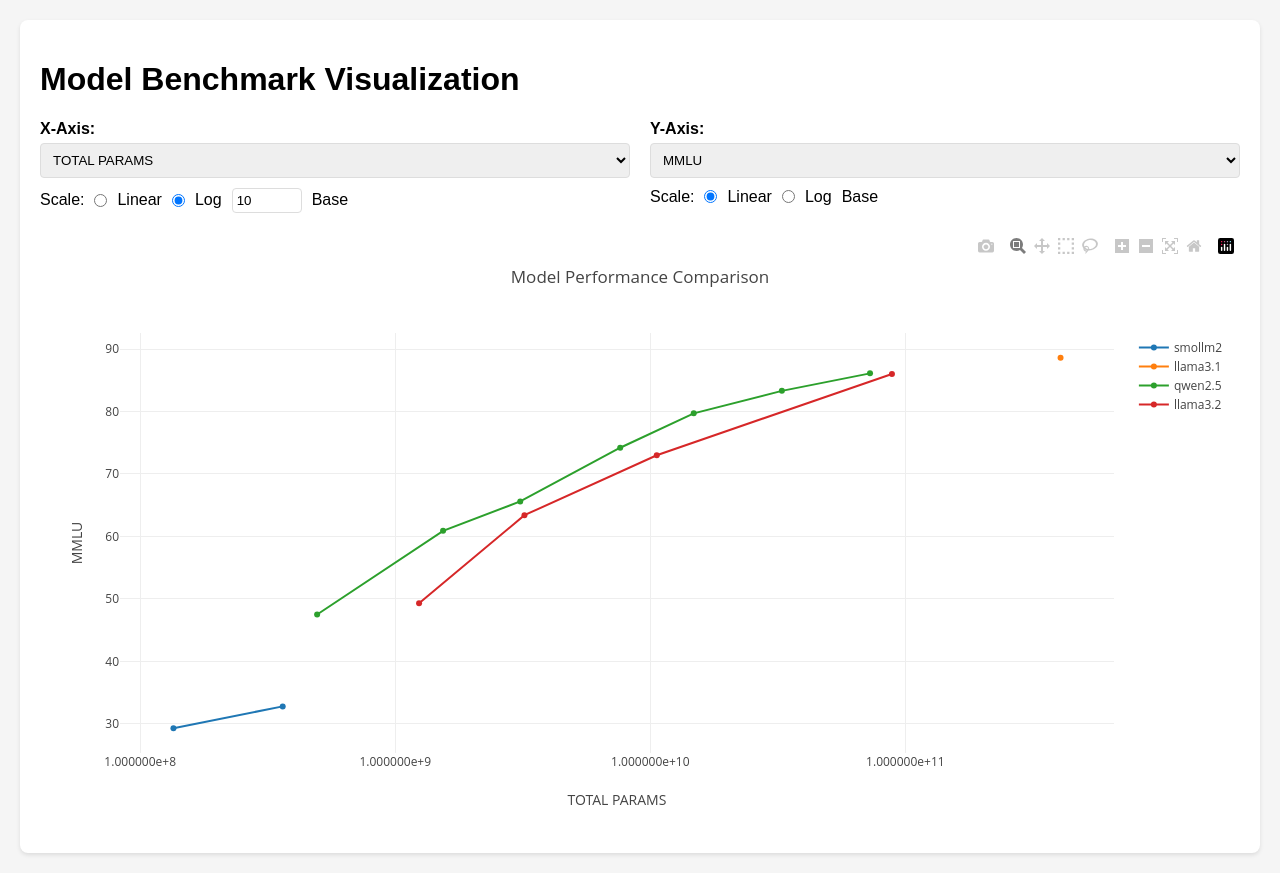
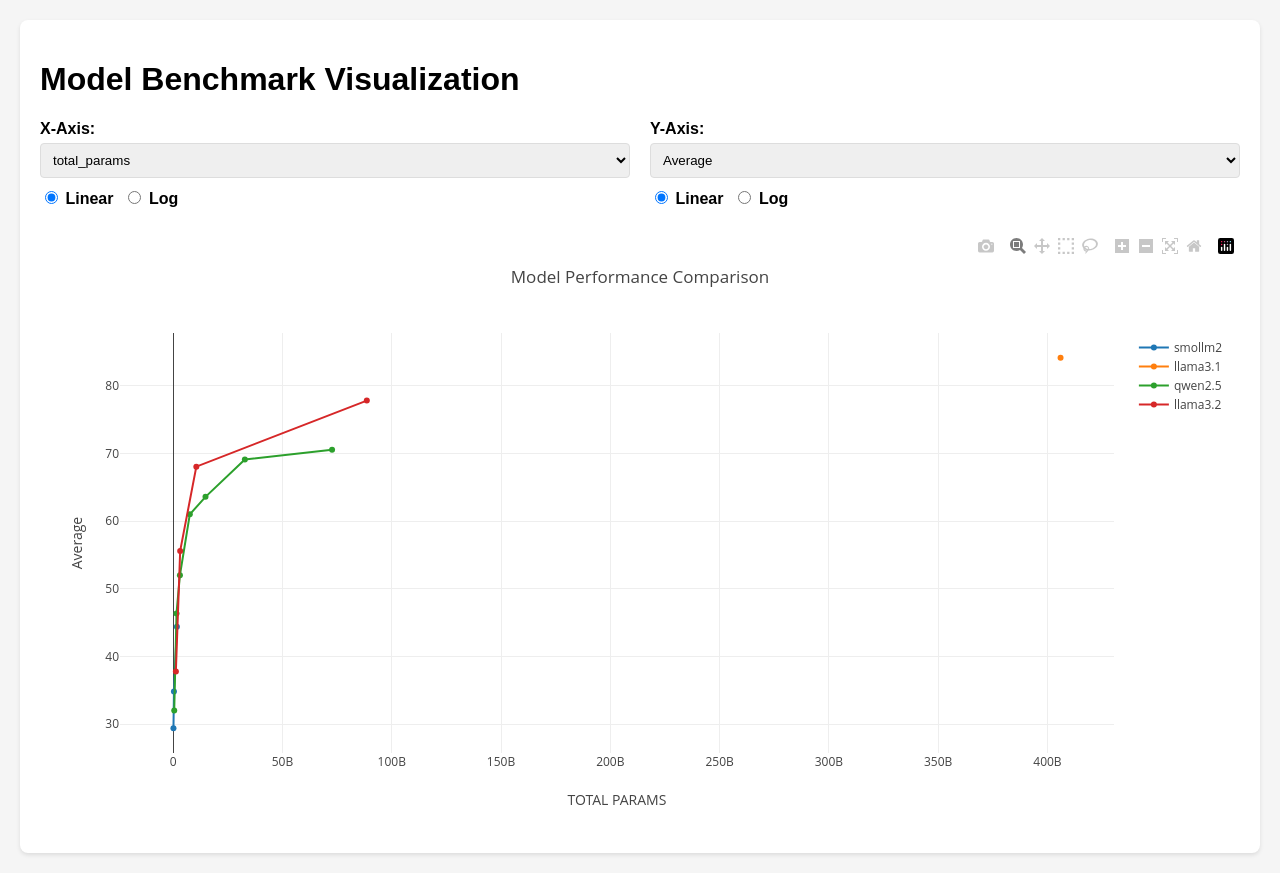
Before and after one commit to hg0428/New-LLM-Benchmark-Graph, a Flask app: page / in a window 1280 px wide. Run offline with Flask 3, Linux system fonts and the light colour scheme; some libraries are stand-ins or nearby versions.

Commit message:
update to add average

```diff
--- a/app.py
+++ b/app.py
@@ -3,6 +3,7 @@ import json
 import os
 import pandas as pd
 import re
+import glob
 
 app = Flask(__name__)
 
@@ -14,20 +15,21 @@ def load_model_data():
         if filename.endswith(".json"):
             with open(os.path.join(models_dir, filename), "r") as f:
                 model_data = json.load(f)
+                # Calculate average of all benchmarks
+                if 'benchmarks' in model_data:
+                    benchmark_values = [v for v in model_data['benchmarks'].values() if v is not None]
+                    if benchmark_values:
+                        model_data['benchmarks']['Average'] = sum(benchmark_values) / len(benchmark_values)
                 models_data.append(model_data)
     return models_data
 
 
 def get_available_metrics():
-    models_data = load_model_data()
-    if not models_data:
-        return {"parameters": [], "benchmarks": []}
-
-    # Get all unique parameter and benchmark keys
+    models = load_model_data()
     parameters = set()
     benchmarks = set()
 
-    for model in models_data:
+    for model in models:
         if "parameters" in model:
             parameters.update(model["parameters"].keys())
         if "benchmarks" in model:
@@ -35,7 +37,7 @@ def get_available_metrics():
 
     return {
         "parameters": sorted(list(parameters)),
-        "benchmarks": sorted(list(benchmarks))
+        "benchmarks": sorted(list(benchmarks), key=lambda x: (x != 'Average', x))
     }
 
 
@@ -51,53 +53,24 @@ def index():
 
 @app.route("/api/models")
 def get_models():
-    models_dir = os.path.join(os.path.dirname(__file__), 'models')
     models = []
+    models_dir = os.path.join(os.path.dirname(__file__), "models")
     for filename in os.listdir(models_dir):
-        if filename.endswith('.json'):
+        if filename.endswith(".json"):
             with open(os.path.join(models_dir, filename)) as f:
                 model_data = json.load(f)
-
-                # Normalize benchmark keys while preserving original display names
+                # Calculate average of all benchmarks
                 if 'benchmarks' in model_data:
-                    normalized_benchmarks = {}
-                    for key, value in model_data['benchmarks'].items():
-                        normalized_key = normalize_key(key)
-                        # Use the first encountered version of the benchmark name as display name
-                        if normalized_key not in normalized_benchmarks:
-                            normalized_benchmarks[key] = value
-                        else:
-                            # If we find a duplicate (normalized) key, keep the value but don't add a new key
-                            continue
-                    model_data['benchmarks'] = normalized_benchmarks
-
+                    benchmark_values = [float(v) for v in model_data['benchmarks'].values() if v is not None and str(v).replace('.', '').isdigit()]
+                    if benchmark_values:
+                        model_data['benchmarks']['Average'] = round(sum(benchmark_values) / len(benchmark_values), 2)
                 models.append(model_data)
     return jsonify(models)
 
 
 @app.route('/api/metrics')
-def get_available_metrics():
-    models_dir = os.path.join(os.path.dirname(__file__), 'models')
-    parameters = set()
-    benchmarks = {}  # Use dict to store normalized key -> display name mapping
-
-    for filename in os.listdir(models_dir):
-        if filename.endswith('.json'):
-            with open(os.path.join(models_dir, filename)) as f:
-                model_data = json.load(f)
-                if 'parameters' in model_data:
-                    parameters.update(model_data['parameters'].keys())
-                if 'benchmarks' in model_data:
-                    for benchmark in model_data['benchmarks'].keys():
-                        normalized_key = normalize_key(benchmark)
-                        # Store the first encountered version as the display name
-                        if normalized_key not in benchmarks:
-                            benchmarks[normalized_key] = benchmark
-
-    return jsonify({
-        'parameters': sorted(list(parameters)),
-        'benchmarks': sorted(list(benchmarks.values()))  # Return display names
-    })
+def metrics():
+    return jsonify(get_available_metrics())
 
 
 if __name__ == "__main__":
--- a/templates/index.html
+++ b/templates/index.html
@@ -28,20 +28,11 @@
 				flex: 1;
 				min-width: 200px;
 			}
-			.scale-controls {
+			.scale-control {
 				display: flex;
 				gap: 10px;
 				align-items: center;
 				margin-top: 10px;
-			}
-			.scale-controls input[type="number"] {
-				width: 60px;
-				padding: 4px;
-				border-radius: 4px;
-				border: 1px solid #ddd;
-			}
-			.scale-controls input[type="radio"] {
-				margin: 0;
 			}
 			select {
 				width: 100%;
@@ -54,20 +45,9 @@
 				margin-bottom: 5px;
 				font-weight: bold;
 			}
-			.radio-label {
-				font-weight: normal;
-				margin: 0;
-				display: inline;
-			}
 			#plot {
 				width: 100%;
 				height: 600px;
-			}
-			.base-input {
-				display: none;
-			}
-			.base-input.visible {
-				display: inline-block;
 			}
 		</style>
 	</head>
@@ -78,27 +58,17 @@
 				<div class="control-group">
 					<label for="x-axis">X-Axis:</label>
 					<select id="x-axis"></select>
-					<div class="scale-controls">
-						<span>Scale:</span>
-						<input type="radio" name="x-scale" value="linear" id="x-linear">
-						<label class="radio-label" for="x-linear">Linear</label>
-						<input type="radio" name="x-scale" value="log" id="x-log" checked>
-						<label class="radio-label" for="x-log">Log</label>
-						<input type="number" id="x-base" class="base-input visible" value="10" min="2" step="any">
-						<label class="radio-label" for="x-base">Base</label>
+					<div class="scale-control">
+						<label><input type="radio" name="x-scale" value="linear" checked> Linear</label>
+						<label><input type="radio" name="x-scale" value="log"> Log</label>
 					</div>
 				</div>
 				<div class="control-group">
 					<label for="y-axis">Y-Axis:</label>
 					<select id="y-axis"></select>
-					<div class="scale-controls">
-						<span>Scale:</span>
-						<input type="radio" name="y-scale" value="linear" id="y-linear" checked>
-						<label class="radio-label" for="y-linear">Linear</label>
-						<input type="radio" name="y-scale" value="log" id="y-log">
-						<label class="radio-label" for="y-log">Log</label>
-						<input type="number" id="y-base" class="base-input" value="10" min="2" step="any">
-						<label class="radio-label" for="y-base">Base</label>
+					<div class="scale-control">
+						<label><input type="radio" name="y-scale" value="linear" checked> Linear</label>
+						<label><input type="radio" name="y-scale" value="log"> Log</label>
 					</div>
 				</div>
 			</div>
@@ -124,58 +94,46 @@
 			}
 
             function populateAxisOptions() {
-                $.getJSON("/api/models", function(data) {
-                    const xAxis = $("#x-axis");
-                    const yAxis = $("#y-axis");
+                $.getJSON("/api/metrics", function (data) {
+                    const xSelect = $("#x-axis");
+                    const ySelect = $("#y-axis");
 
                     // Clear existing options
-                    xAxis.empty();
-                    yAxis.empty();
-
-                    // Get all unique parameter and benchmark keys
-                    const parameters = new Set();
-                    const benchmarks = new Set();
-
-                    data.forEach(model => {
-                        // Add parameters
-                        if (model.parameters) {
-                            Object.keys(model.parameters).forEach(param => parameters.add(param));
-                        }
-                        // Add benchmarks
-                        if (model.benchmarks) {
-                            Object.keys(model.benchmarks).forEach(benchmark => benchmarks.add(benchmark));
-                        }
-                    });
+                    xSelect.empty();
+                    ySelect.empty();
 
                     // Add parameter options to x-axis
-                    Array.from(parameters).sort().forEach(param => {
-                        xAxis.append(
-                            $("<option>", {
-                                value: `parameters.${param}`,
-                                text: param.replace(/_/g, " ").toUpperCase()
-                            })
-                        );
-                    });
+                    if (data.parameters) {
+                        const paramGroup = $("<optgroup label='Parameters'>");
+                        data.parameters.forEach(param => {
+                            paramGroup.append($("<option>").val(`parameters.${param}`).text(param));
+                        });
+                        xSelect.append(paramGroup);
+                    }
 
                     // Add benchmark options to y-axis
-                    Array.from(benchmarks).sort().forEach(benchmark => {
-                        yAxis.append(
-                            $("<option>", {
-                                value: `benchmarks.${benchmark}`,
-                                text: benchmark
-                            })
-                        );
-                    });
-
-                    // Select default options if available
-                    if (parameters.has("total_params")) {
-                        xAxis.val("parameters.total_params");
-                    }
-                    if (benchmarks.has("MMLU")) {
-                        yAxis.val("benchmarks.MMLU");
+                    if (data.benchmarks) {
+                        const benchGroup = $("<optgroup label='Benchmarks'>");
+                        // Add Average first
+                        if (data.benchmarks.includes('Average')) {
+                            benchGroup.append($("<option>").val('benchmarks.Average').text('Average'));
+                        }
+                        // Add other benchmarks
+                        data.benchmarks.filter(b => b !== 'Average').sort().forEach(benchmark => {
+                            benchGroup.append($("<option>").val(`benchmarks.${benchmark}`).text(benchmark));
+                        });
+                        ySelect.append(benchGroup);
                     }
 
-                    // Trigger initial plot
+                    // Set default selections
+                    if (xSelect.find("option").length > 0) {
+                        xSelect.val("parameters.total_params");
+                    }
+                    if (ySelect.find("option").length > 0) {
+                        ySelect.val("benchmarks.Average");
+                    }
+
+                    // Trigger plot update
                     updatePlot();
                 });
             }
@@ -187,18 +145,16 @@
 
 					if (!xAxis || !yAxis) return;
 
-					// Get scale types and bases
+					// Get scale types
 					const xScale = $('input[name="x-scale"]:checked').val();
 					const yScale = $('input[name="y-scale"]:checked').val();
-					const xBase = parseFloat($("#x-base").val()) || 10;
-					const yBase = parseFloat($("#y-base").val()) || 10;
 
 					// Group models by family
 					const modelFamilies = {};
 					data.forEach((model) => {
 						if (!modelFamilies[model.model_family]) {
 							modelFamilies[model.model_family] = {
-								points: [], // Store all points for sorting
+								points: [],
 								name: model.model_family,
 								mode: "lines+markers",
 								type: "scatter",
@@ -221,9 +177,7 @@
 
 					// Convert grouped points into sorted traces
 					const traces = Object.values(modelFamilies).map(family => {
-						// Sort points by x value
 						family.points.sort((a, b) => a.x - b.x);
-
 						return {
 							x: family.points.map(p => p.x),
 							y: family.points.map(p => p.y),
@@ -239,51 +193,17 @@
 						title: "Model Performance Comparison",
 						xaxis: {
 							title: xAxis.split(".").pop().replace(/_/g, " ").toUpperCase(),
-							type: xScale,
-							...(xScale === 'log' && {
-								dtick: Math.log10(xBase),
-								tickformat: "e",
-								exponentformat: "power"
-							})
+							type: xScale
 						},
 						yaxis: {
 							title: yAxis.split(".").pop(),
-							type: yScale,
-							...(yScale === 'log' && {
-								dtick: Math.log10(yBase),
-								tickformat: "e",
-								exponentformat: "power"
-							})
+							type: yScale
 						},
 						hovermode: "closest",
 						showlegend: true
 					};
 
-					Plotly.newPlot("plot", traces, layout, {
-						responsive: true,
-						...(xScale === 'log' && { logBase: xBase }),
-						...(yScale === 'log' && { logBase: yBase })
-					});
-				});
-			}
-
-			// Toggle base input visibility and add input event handlers
-			function updateBaseInputVisibility() {
-				const xBaseInput = $('#x-base');
-				const yBaseInput = $('#y-base');
-
-				// Show/hide base inputs based on scale selection
-				xBaseInput.toggleClass('visible', $('#x-log').is(':checked'));
-				yBaseInput.toggleClass('visible', $('#y-log').is(':checked'));
-
-				// Add input event handlers
-				xBaseInput.off('input').on('input', function() {
-					console.log('X base changed:', $(this).val());
-					updatePlot();
-				});
-				yBaseInput.off('input').on('input', function() {
-					console.log('Y base changed:', $(this).val());
-					updatePlot();
+					Plotly.newPlot("plot", traces, layout);
 				});
 			}
 
@@ -292,14 +212,7 @@
 
 				// Add event listeners
 				$("#x-axis, #y-axis").change(updatePlot);
-				$('input[name="x-scale"], input[name="y-scale"]').change(function() {
-					updateBaseInputVisibility();
-					updatePlot();
-				});
-
-				// Initial setup
-				updateBaseInputVisibility();
-				updatePlot();
+				$('input[name="x-scale"], input[name="y-scale"]').change(updatePlot);
 			});
 		</script>
 	</body>
```
